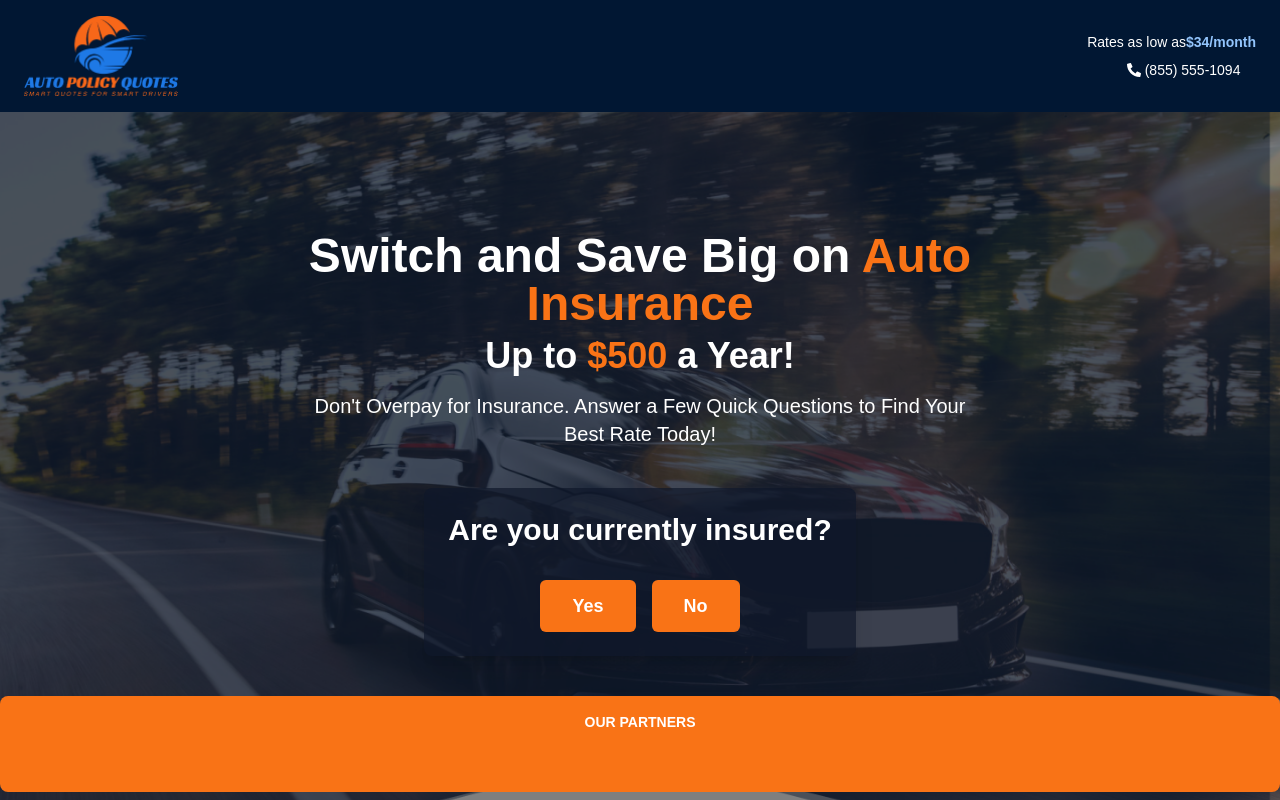
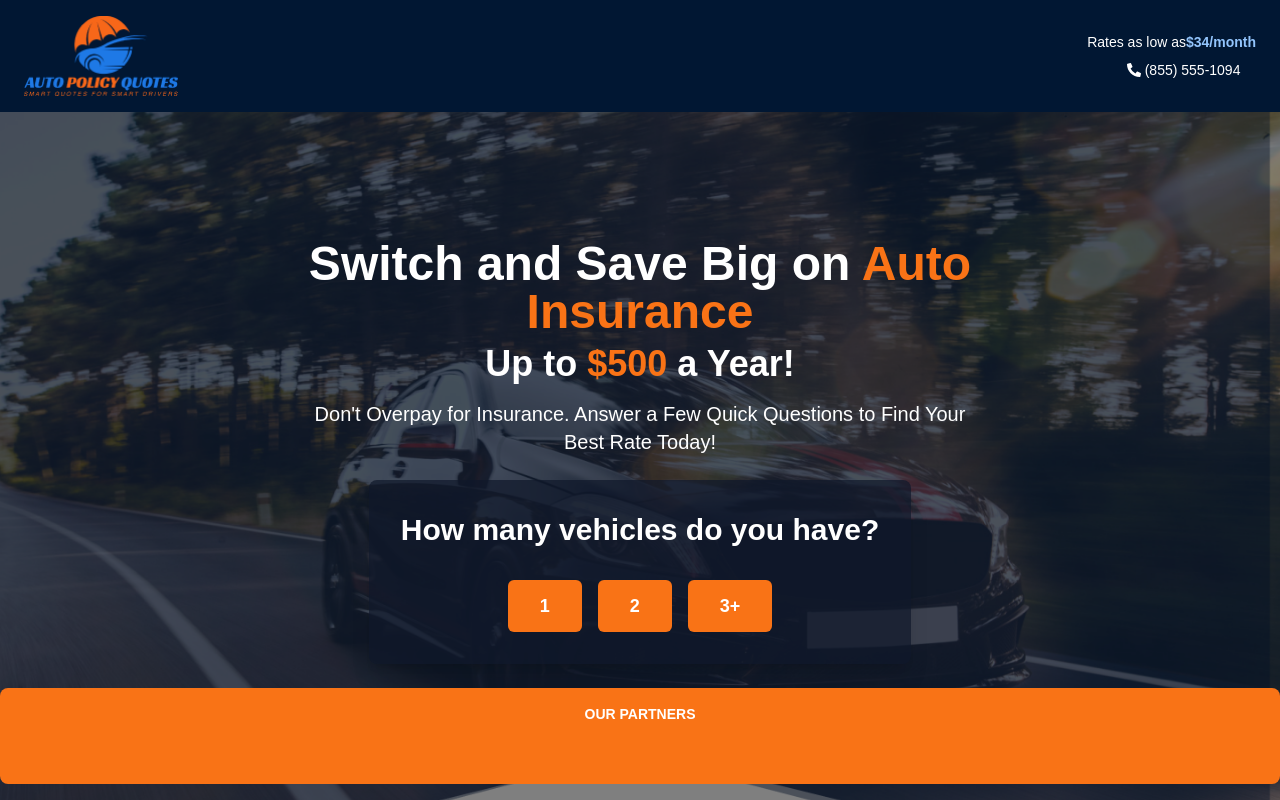
Before and after one commit to Ujjal-ENG/ray-advertising, a Next.js app: page / in a window 1280 px wide. Both pictures are taken after a click on the button "Yes". Shown: the top 800 px of the page. Built offline with nearby package versions, Linux system fonts and the light colour scheme.

Commit message:
questions shown done

```diff
--- a/app/header/page.tsx
+++ b/app/header/page.tsx
@@ -7,12 +7,12 @@ const Header = () => {
   return (
     <div
     style={{ backgroundImage: "url(" + bg.src + ")" }}
-  className="relative w-full h-screen  bg-no-repeat bg-cover bg-center overflow-hidden"
+  className="relative w-full h-full  bg-no-repeat bg-cover bg-center overflow-hidden"
   >
     {/* Background overlay with blur effect */}
     <div className="absolute inset-0 bg-black/50"></div>
       {/* Content container */}
-      <div className="relative h-full flex flex-col items-center justify-center text-center">
+      <div className="relative h-screen flex flex-col items-center justify-center text-center ">
         {/* Main heading with responsive text sizes */}
         <h1 className="text-white max-w-4xl mx-auto">
           <span className="block text-3xl md:text-4xl lg:text-5xl font-bold mb-2">
--- /dev/null
+++ b/app/questions/CongratulationsCard.tsx
@@ -0,0 +1,25 @@
+import React from 'react'
+
+const CongratulationsCard = () => {
+  return (
+    <div className="rounded-lg bg-slate-900/70 p-8 shadow-xl text-center">
+    <h2 className="text-3xl font-bold text-orange-500 mb-4">
+      Congratulations!
+    </h2>
+    <p className="text-white text-xl mb-6">
+      You May Be Eligible to Enroll in a Heavily Discounted Insurance Plan &
+    </p>
+    <p className="text-white text-lg mb-8">
+      Click The Number Below To Call And Secure Your Deal.
+    </p>
+    <a
+      href="tel:+18555551094"
+      className="inline-flex items-center gap-2 px-8 py-4 bg-orange-500 text-white text-xl font-bold rounded-md hover:bg-orange-600 transition-colors"
+    >
+      📞 (855) 555-1094
+    </a>
+  </div>
+  )
+}
+
+export default CongratulationsCard
--- /dev/null
+++ b/app/questions/InsuranceStatusCard.tsx
@@ -0,0 +1,27 @@
+import React from 'react'
+
+const InsuranceStatusCard: React.FC<{ onAnswer: (answer: string) => void }> = ({ onAnswer }) => {
+  return (
+    <div className="rounded-lg bg-slate-900/70 p-8 shadow-xl">
+      <h2 className="text-2xl md:text-3xl font-bold text-white text-center mb-8">
+        Are you currently insured?
+      </h2>
+      <div className="flex justify-center gap-4">
+        <button
+          onClick={() => onAnswer('yes')}
+          className="px-8 py-3 text-lg font-semibold text-white bg-orange-500 rounded-md hover:bg-orange-600 transition-colors"
+        >
+          Yes
+        </button>
+        <button
+          onClick={() => onAnswer('no')}
+          className="px-8 py-3 text-lg font-semibold text-white bg-orange-500 rounded-md hover:bg-orange-600 transition-colors"
+        >
+          No
+        </button>
+      </div>
+    </div>
+  )
+}
+
+export default InsuranceStatusCard;
--- /dev/null
+++ b/app/questions/VehicleCountCard.tsx
@@ -0,0 +1,24 @@
+import React from 'react'
+
+const VehicleCountCard: React.FC<{ onAnswer: (count: string) => void }> = ({ onAnswer }) => {
+  return (
+    <div className="rounded-lg bg-slate-900/70 p-8 shadow-xl">
+    <h2 className="text-2xl md:text-3xl font-bold text-white text-center mb-8">
+      How many vehicles do you have?
+    </h2>
+    <div className="flex justify-center gap-4">
+      {['1', '2', '3+'].map((count) => (
+        <button
+          key={count}
+          onClick={() => onAnswer(count)}
+          className="px-8 py-3 text-lg font-semibold text-white bg-orange-500 rounded-md hover:bg-orange-600 transition-colors"
+        >
+          {count}
+        </button>
+      ))}
+    </div>
+  </div>
+  )
+}
+
+export default VehicleCountCard
--- a/app/questions/page.tsx
+++ b/app/questions/page.tsx
@@ -1,26 +1,30 @@
+"use client"
+import React, {useState} from "react";
+import InsuranceStatusCard from "./InsuranceStatusCard";
+import VehicleCountCard from "./VehicleCountCard";
+import CongratulationsCard from "./CongratulationsCard";
+
 const QuestionCard = () => {
-    return (
-      <div className="max-w-2xl my-10 mx-auto p-6 rounded-lg bg-slate-900/70 shadow-xl">
-        {/* Question text */}
-        <h2 className="text-2xl md:text-3xl font-bold text-white text-center mb-8">
-          Are you currently insured?
-        </h2>
+  const [currentStep, setCurrentStep] = useState(1);
+  const [answers, setAnswers] = useState({});
 
-        {/* Buttons container */}
-        <div className="flex justify-center gap-4">
-          <button
-            className="px-8 py-3 text-lg font-semibold text-white bg-orange-500 rounded-md hover:bg-orange-600 transition-colors"
-          >
-            Yes
-          </button>
-          <button
-            className="px-8 py-3 text-lg font-semibold text-white bg-orange-500 rounded-md hover:bg-orange-600 transition-colors"
-          >
-            No
-          </button>
-        </div>
-      </div>
-    );
+  const handleInsuranceAnswer = (answer:string|number) => {
+    setAnswers({ ...answers, insured: answer });
+    setCurrentStep(2);
+  };
+
+  const handleVehicleCountAnswer = (count:string|number) => {
+    setAnswers({ ...answers, vehicleCount: count });
+    setCurrentStep(3);
+  };
+
+  return (
+    <div className="max-w-2xl mx-auto p-6">
+      {currentStep === 1 && <InsuranceStatusCard onAnswer={handleInsuranceAnswer} />}
+      {currentStep === 2 && <VehicleCountCard onAnswer={handleVehicleCountAnswer} />}
+      {currentStep === 3 && <CongratulationsCard />}
+    </div>
+  );
   };
 
   export default QuestionCard;
```
